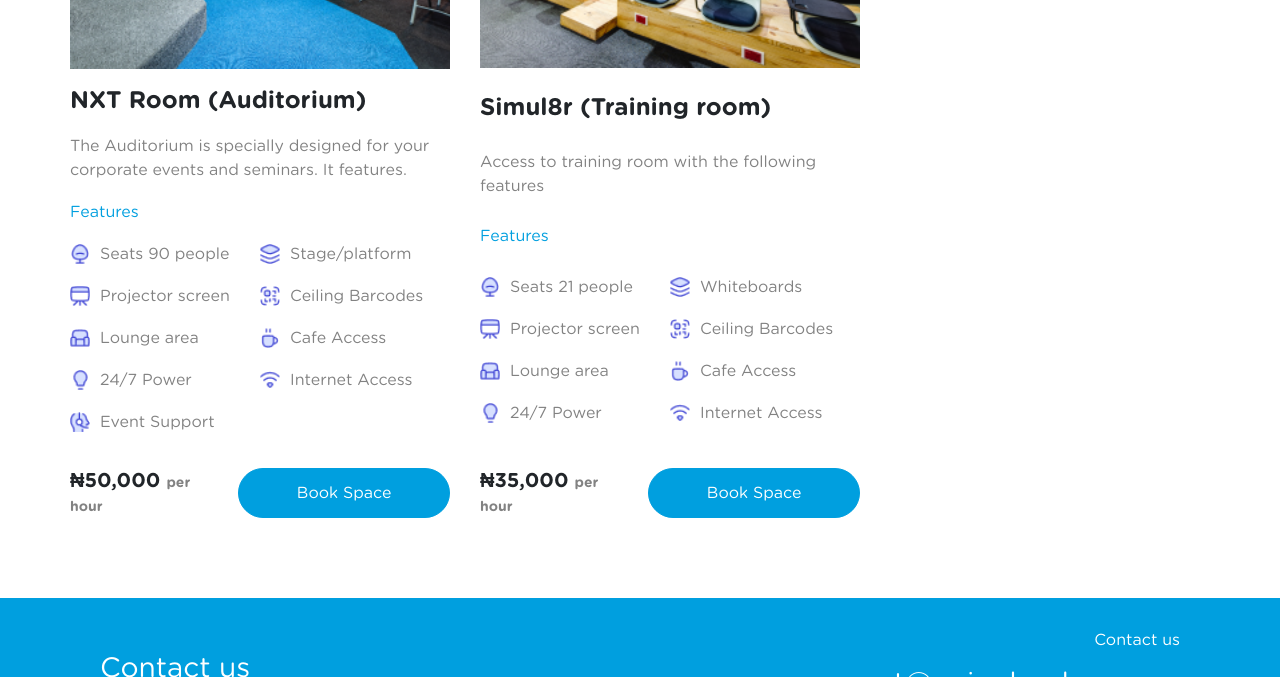
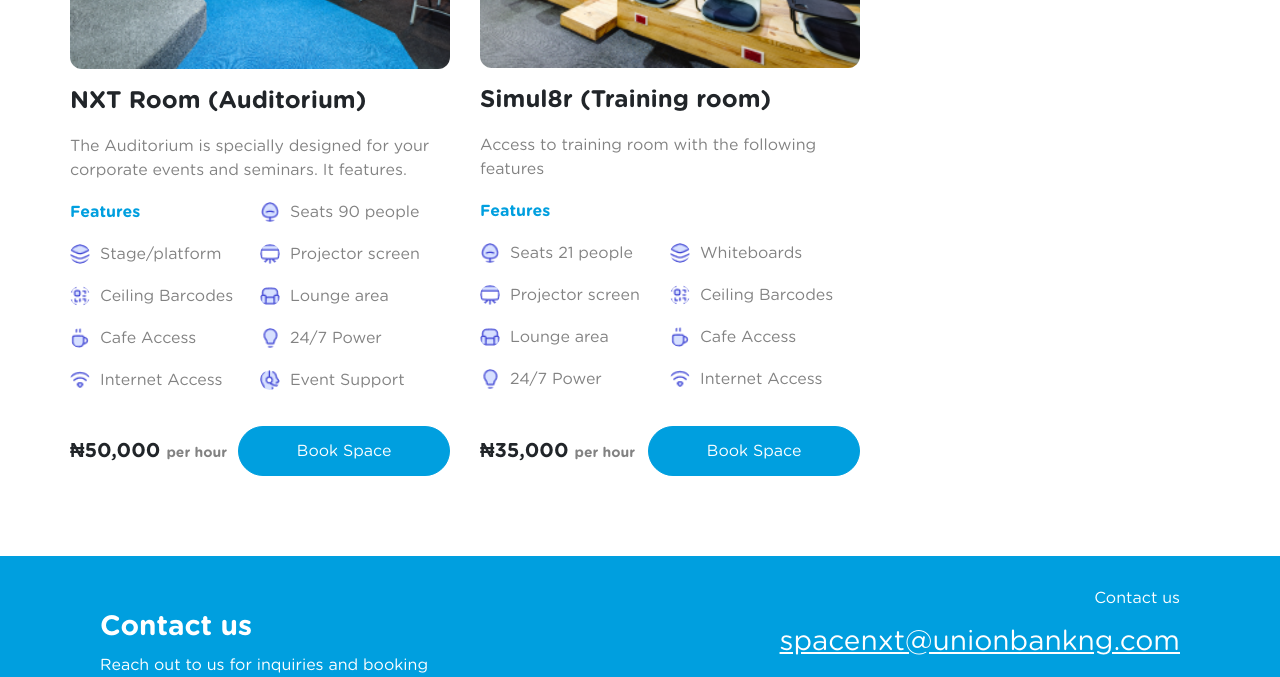
Before and after one commit to tshittu123/tshittu123.github.io, a plain HTML site: page booking.html in a window 1280 px wide. Shown: the part 639-1316 px from the top of the page. Drawn offline with nearby package versions, Linux system fonts and the light colour scheme.

Commit message:
Fixed with Kunlex

```diff
--- a/assets/js/booking.js
+++ b/assets/js/booking.js
@@ -9,10 +9,15 @@ const spaceGetter = (space_name) => {
           <img src="${sp.image}" />
           <h4>${sp.name}</h4>
           <p>${sp.desc}</p>
-          <p class="feat">Features</p>
-          <div class="grid_icons">`;
+
+          <div class="grid_icons">
+          <p class="feat">Features</p>`;
       sp.features.forEach((feat) => {
-        space = `${space}<p><img src="assets/images/icons/${feat[0]}.png" />${feat[1]}</p>`;
+        let img = "";
+        if (feat[0]) {
+          img = `<img src="assets/images/icons/${feat[0]}.png" />`;
+        }
+        space = `${space}<p>${img}${feat[1]}</p>`;
       });
       space = `${space}
           </div>
--- a/assets/js/constant.js
+++ b/assets/js/constant.js
@@ -56,6 +56,7 @@ const spaces = [
     id: 2,
     categories: ["events", "trainings"],
     features: [
+      ["", ""],
       ["seats", "Seats 21 people"],
       ["stage", "Whiteboards"],
       ["projector", "Projector screen"],
@@ -69,12 +70,13 @@ const spaces = [
   {
     image: "assets/images/event5.png",
     name: "Galactica (Meeting room)",
-    desc: "A conferencing room for collaborating and launching new innovative ideas. Features include",
+    desc: "A conferencing room for collaborating and launching new innovative ideas.",
     cost: 10000,
     duration: "per hour",
     id: 3,
     categories: ["trainings"],
     features: [
+      ["", ""],
       ["seats", "Seats 7 people"],
       ["stage", "Video Confrencing"],
       ["projector", "TV screen"],
@@ -95,6 +97,7 @@ const spaces = [
     id: 4,
     categories: ["trainings"],
     features: [
+      ["", ""],
       ["seats", "Seats 8 people"],
       ["stage", "Soundproof"],
       ["projector", "Presentation TV"],
@@ -115,6 +118,7 @@ const spaces = [
     id: 5,
     categories: ["demos"],
     features: [
+      ["", ""],
       ["seats", "Seats 8 people"],
       ["stage", "Large Whiteboard"],
       ["projector", "Presentation TV's"],
--- a/assets/js/space.js
+++ b/assets/js/space.js
@@ -184,7 +184,7 @@ next.addEventListener("click", () => {
       space.cost *
       (form_details.event_end_time - form_details.event_start_time);
 
-    space_span.innerText = `${space_span.innerText} for ${
+    space_span.innerText = `has been selected for ${
       form_details.event_end_time - form_details.event_start_time
     } hour(s)`;
     space_cost.innerText = calcCost.toLocaleString();
--- a/assets/styles.css
+++ b/assets/styles.css
@@ -527,6 +527,14 @@ a {
   cursor: pointer;
 }
 
+.ft_content:first-of-type h3 {
+  font-weight: bold;
+}
+
+.ft_content:nth-of-type(2) h3 {
+  text-decoration: underline;
+}
+
 /* Booking Page */
 
 .space_selection {
@@ -683,6 +691,7 @@ a {
 .norm_events img {
   width: 100%;
   margin-bottom: 18px;
+  border-radius: 12px;
 }
 
 .norm_events h4,
@@ -703,6 +712,7 @@ a {
 
 .feat {
   color: var(--custom-col) !important;
+  font-weight: bold;
 }
 
 .first_desc {
@@ -834,6 +844,7 @@ a {
 
 .myPrice h5 {
   margin: 0 !important;
+  white-space: nowrap;
 }
 
 .grid_icons {
@@ -874,6 +885,12 @@ a {
 @media (max-width: 1200px) {
   #events {
     grid-template-columns: auto auto;
+  }
+}
+@media (max-width: 990px) {
+  .myPrice h5 {
+    margin: 0 !important;
+    white-space: normal;
   }
 }
 @media (max-width: 768px) {
@@ -963,6 +980,7 @@ a {
   .ft_content:nth-of-type(2) {
     align-items: flex-start;
   }
+
   .ft_content h3 {
     font-size: 18px;
   }
```
Also changed, not shown: index.html (+4 -1 lines), 2 other files.
